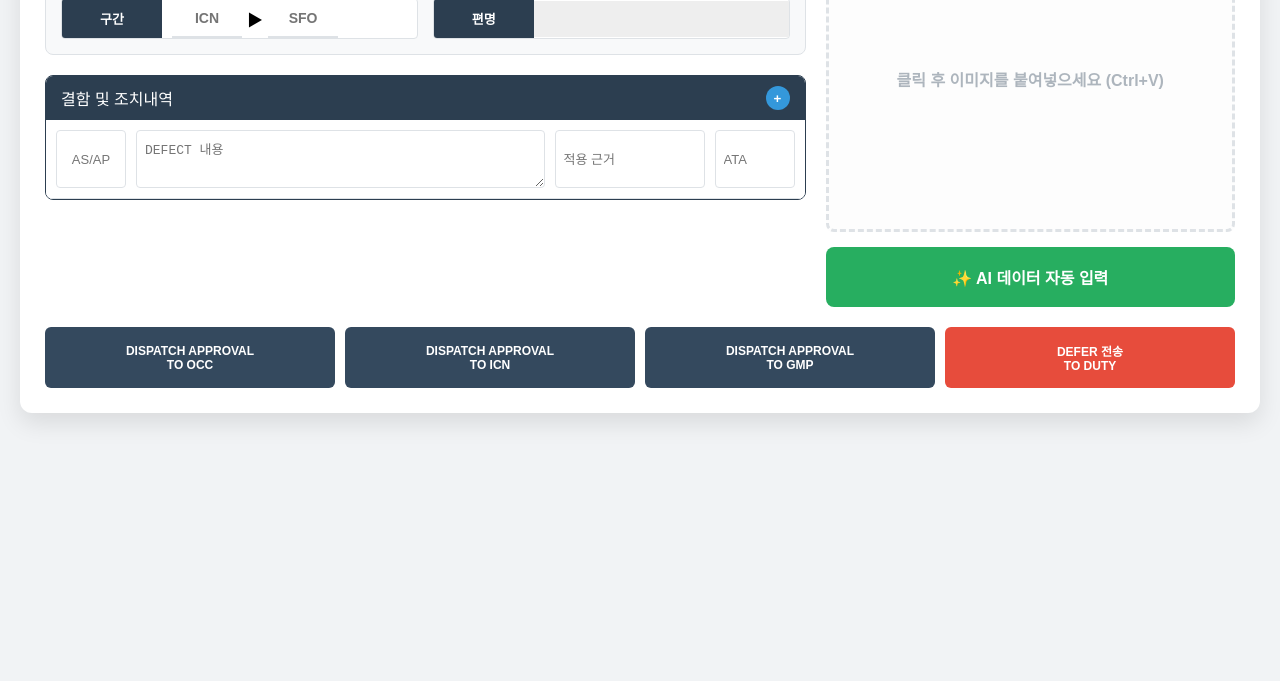
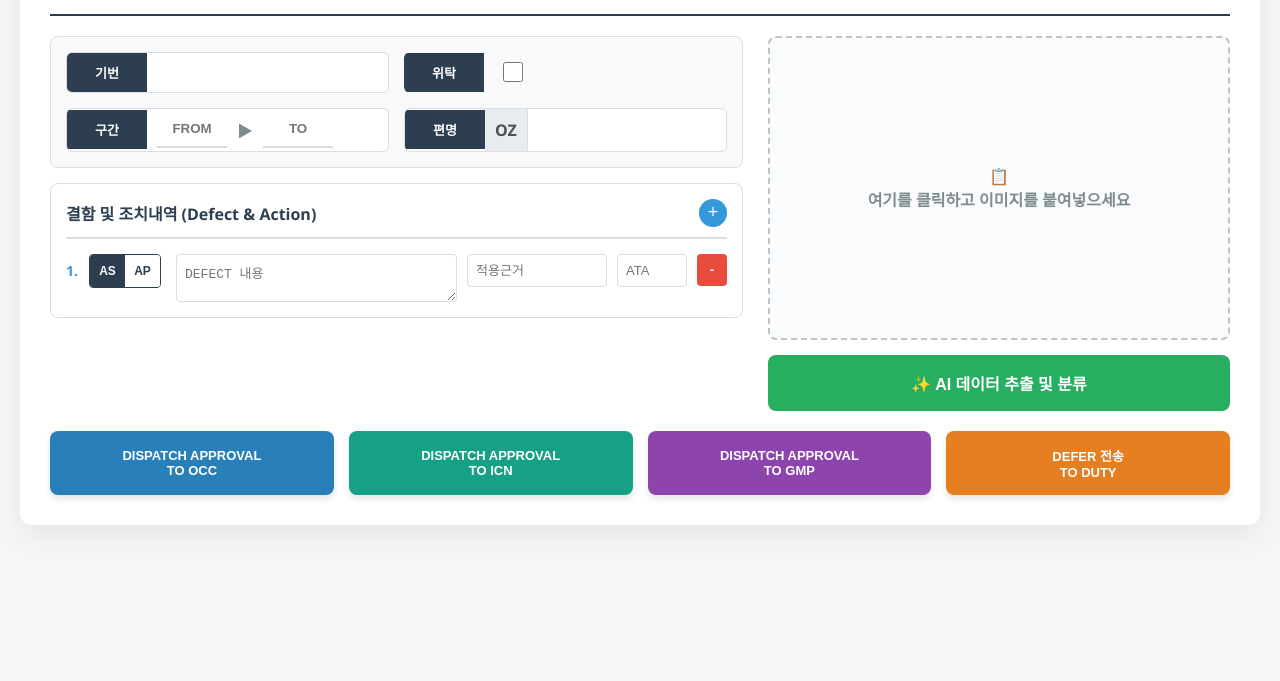
Before and after one commit to hosungsong/-New-Repository, a plain HTML site: page index.html in a window 1280 px wide. Shown: the part 119-800 px from the top of the page. Drawn offline with Linux system fonts and the light colour scheme.

Commit message:
Update index.html

```diff
--- a/index.html
+++ b/index.html
@@ -6,130 +6,200 @@
     <title>AI Log Scanner PRO</title>
     <style>
         :root {
-            --primary: #2c3e50; --secondary: #3498db; --success: #27ae60;
-            --danger: #e74c3c; --bg: #f1f3f5; --border: #dee2e6;
+            --primary: #2c3e50; --secondary: #3498db; --border: #dcdde1; --bg: #f4f7f6;
         }
-        body { font-family: 'Malgun Gothic', sans-serif; background: var(--bg); margin: 0; padding: 20px; display: flex; justify-content: center; }
-        .container { width: 100%; max-width: 1200px; background: white; padding: 25px; border-radius: 12px; box-shadow: 0 10px 25px rgba(0,0,0,0.1); }
+        body { font-family: 'Segoe UI', 'Malgun Gothic', sans-serif; background: var(--bg); margin: 0; padding: 20px; display: flex; justify-content: center; }
+        .main-container { width: 100%; max-width: 1300px; background: white; padding: 30px; border-radius: 12px; box-shadow: 0 8px 30px rgba(0,0,0,0.08); }
 
-        .layout { display: flex; gap: 20px; margin-bottom: 20px; }
-        .form-area { flex: 1.3; }
-        .ai-area { flex: 0.7; display: flex; flex-direction: column; gap: 15px; }
+        .header { border-bottom: 2px solid var(--primary); padding-bottom: 10px; margin-bottom: 20px; color: var(--primary); }
+        .top-section { display: flex; gap: 25px; margin-bottom: 20px; }
+
+        /* 왼쪽 패널 */
+        .left-panel { flex: 1.2; display: flex; flex-direction: column; gap: 15px; }
 
         /* 상단 고정 필드 */
-        .grid-header { display: grid; grid-template-columns: 1fr 1fr; gap: 15px; margin-bottom: 20px; background: #f8f9fa; padding: 15px; border-radius: 8px; border: 1px solid var(--border); }
-        .field { display: flex; align-items: center; border: 1px solid var(--border); border-radius: 4px; background: white; overflow: hidden; }
-        .field label { width: 80px; background: var(--primary); color: white; padding: 10px; font-size: 13px; font-weight: bold; text-align: center; }
-        .field input { flex: 1; border: none; padding: 10px; outline: none; font-size: 14px; }
+        .static-fields { display: grid; grid-template-columns: 1fr 1fr; gap: 15px; background: #f8f9fa; padding: 15px; border-radius: 8px; border: 1px solid var(--border); }
+        .input-group { display: flex; align-items: center; background: white; border: 1px solid var(--border); border-radius: 6px; overflow: hidden; }
+        .input-group label { background: var(--primary); color: white; padding: 10px; font-weight: bold; font-size: 13px; width: 60px; text-align: center; }
+        .input-group input[type="text"] { flex: 1; border: none; padding: 10px; outline: none; }
 
-        /* 구간 & 편명 특수 */
-        .leg-box { display: flex; align-items: center; gap: 5px; padding: 0 10px; }
-        .leg-box input { width: 50px !important; text-align: center; border-bottom: 2px solid var(--border) !important; flex: none; font-weight: bold; }
+        /* 편명 OZ 프리픽스 */
+        .prefix { background: #e9ecef; color: #495057; font-weight: bold; padding: 10px; border-right: 1px solid var(--border); }
 
-        /* 동적 테이블 */
-        .dynamic-section { border: 1px solid var(--primary); border-radius: 8px; overflow: hidden; }
-        .section-bar { background: var(--primary); color: white; padding: 10px 15px; display: flex; justify-content: space-between; align-items: center; }
-        .btn-add { background: var(--secondary); border: none; color: white; width: 24px; height: 24px; border-radius: 50%; cursor: pointer; font-weight: bold; }
+        /* 구간 (Leg) */
+        .leg-inputs { display: flex; align-items: center; padding: 0 10px; }
+        .leg-inputs input { width: 50px; text-align: center; font-weight: bold; text-transform: uppercase; border-bottom: 2px solid var(--border) !important; border-radius: 0; padding: 5px; }
+        .leg-inputs span { margin: 0 10px; color: #7f8c8d; }
 
-        .row-item { display: grid; grid-template-columns: 70px 1fr 150px 80px; gap: 10px; padding: 10px; border-bottom: 1px solid var(--border); background: white; }
-        .row-item input, .row-item textarea { border: 1px solid var(--border); padding: 8px; border-radius: 4px; font-size: 13px; }
-        .row-item textarea { height: 40px; resize: vertical; }
+        /* 동적 결함 영역 */
+        .dynamic-container { border: 1px solid var(--border); border-radius: 8px; padding: 15px; background: white; }
+        .dynamic-header { display: flex; justify-content: space-between; align-items: center; margin-bottom: 15px; font-weight: bold; color: var(--primary); border-bottom: 2px solid var(--border); padding-bottom: 10px;}
+        .btn-add { background: var(--secondary); color: white; border: none; width: 28px; height: 28px; border-radius: 50%; font-size: 18px; cursor: pointer; }
 
-        /* AI 패널 */
-        #pasteArea { flex: 1; border: 3px dashed var(--border); border-radius: 8px; display: flex; align-items: center; justify-content: center; background: #fdfdfd; cursor: pointer; min-height: 300px; color: #adb5bd; font-weight: bold; text-align: center; overflow: hidden; }
+        /* 결함 Row 디자인 */
+        .defect-row { display: grid; grid-template-columns: 100px 1fr 140px 70px 30px; gap: 10px; align-items: start; margin-bottom: 10px; padding-bottom: 10px; border-bottom: 1px dashed var(--border); }
+        .defect-row:last-child { border-bottom: none; margin-bottom: 0; padding-bottom: 0; }
+
+        /* AS/AP 토글버튼 & 넘버링 */
+        .idx-wrapper { display: flex; align-items: center; gap: 8px; }
+        .idx-num { font-weight: bold; color: var(--secondary); font-size: 14px; width: 15px;}
+        .toggle-box { display: flex; border: 1px solid var(--primary); border-radius: 4px; overflow: hidden; height: 32px; width: 70px;}
+        .toggle-btn { flex: 1; background: white; color: var(--primary); border: none; font-weight: bold; font-size: 12px; cursor: pointer; transition: 0.2s; padding: 0;}
+        .toggle-btn.active { background: var(--primary); color: white; }
+
+        .defect-row input[type="text"], .defect-row textarea { width: 100%; border: 1px solid var(--border); border-radius: 4px; padding: 8px; box-sizing: border-box; font-size: 13px; }
+        .defect-row textarea { resize: vertical; min-height: 40px; }
+
+        .btn-remove { background: #e74c3c; color: white; border: none; border-radius: 4px; height: 32px; font-weight: bold; cursor: pointer; }
+
+        /* 오른쪽 AI 영역 */
+        .right-panel { flex: 0.8; display: flex; flex-direction: column; gap: 15px; }
+        #pasteArea { flex: 1; border: 2px dashed #bdc3c7; border-radius: 8px; display: flex; align-items: center; justify-content: center; background: #fafbfc; cursor: pointer; color: #7f8c8d; font-weight: bold; overflow: hidden; min-height: 300px; text-align: center; }
         #pasteArea img { max-width: 100%; max-height: 100%; object-fit: contain; }
-        .btn-run { background: var(--success); color: white; border: none; padding: 18px; border-radius: 8px; font-size: 16px; font-weight: bold; cursor: pointer; transition: 0.2s; }
-        .btn-run:hover { opacity: 0.9; transform: translateY(-2px); }
+        .btn-extract { background: #27ae60; color: white; border: none; padding: 16px; border-radius: 8px; font-size: 16px; font-weight: bold; cursor: pointer; }
 
-        /* 하단 버튼 */
-        .footer-btns { display: grid; grid-template-columns: repeat(4, 1fr); gap: 10px; margin-top: 20px; }
-        .btn-send { background: #34495e; color: white; border: none; padding: 15px; border-radius: 6px; font-size: 12px; font-weight: bold; cursor: pointer; }
-        .btn-duty { background: var(--danger); }
+        /* 하단 버튼 (4가지 세련된 색상) */
+        .bottom-section { display: grid; grid-template-columns: repeat(4, 1fr); gap: 15px; margin-top: 10px; }
+        .btn-mail { color: white; border: none; padding: 15px 10px; border-radius: 8px; font-size: 13px; font-weight: bold; cursor: pointer; transition: 0.2s; box-shadow: 0 4px 6px rgba(0,0,0,0.1); }
+        .btn-mail:hover { transform: translateY(-2px); opacity: 0.9; }
+
+        .bg-occ { background: #2980b9; }  /* 세련된 블루 */
+        .bg-icn { background: #16a085; }  /* 청록색 */
+        .bg-gmp { background: #8e44ad; }  /* 보라색 */
+        .bg-duty { background: #e67e22; } /* 오렌지색 */
     </style>
 </head>
 <body>
 
-<div class="container">
-    <div class="layout">
-        <div class="form-area">
-            <div class="grid-header">
-                <div class="field"><label>기번</label><input type="text" id="regNo"></div>
-                <div class="field" style="background:transparent; border:none;">
+<div class="main-container">
+    <div class="header"><h2>✈️ AI Log Scanner PRO</h2></div>
+
+    <div class="top-section">
+        <div class="left-panel">
+            <div class="static-fields">
+                <div class="input-group"><label>기번</label><input type="text" id="regNo"></div>
+                <div class="input-group" style="background:transparent; border:none;">
                     <label style="border-radius:4px 0 0 4px">위탁</label>
                     <div style="padding-left:15px; display:flex; align-items:center;">
                         <input type="checkbox" id="handover" style="width:20px; height:20px;">
                     </div>
                 </div>
-                <div class="field">
+                <div class="input-group">
                     <label>구간</label>
-                    <div class="leg-box">
-                        <input type="text" id="legFrom" maxlength="3" placeholder="ICN">
+                    <div class="leg-inputs">
+                        <input type="text" id="legFrom" maxlength="3" placeholder="FROM">
                         <span>▶</span>
-                        <input type="text" id="legTo" maxlength="3" placeholder="SFO">
+                        <input type="text" id="legTo" maxlength="3" placeholder="TO">
                     </div>
                 </div>
-                <div class="field"><label>편명</label><input type="text" id="flightNo" readonly style="background:#eee;"></div>
+                <div class="input-group">
+                    <label>편명</label>
+                    <span class="prefix">OZ</span>
+                    <input type="text" id="flightNo">
+                </div>
             </div>
 
-            <div class="dynamic-section">
-                <div class="section-bar">
-                    <span>결함 및 조치내역</span>
+            <div class="dynamic-container">
+                <div class="dynamic-header">
+                    <span>결함 및 조치내역 (Defect & Action)</span>
                     <button class="btn-add" onclick="addRow()">+</button>
                 </div>
-                <div id="rowContainer"></div>
+                <div id="defectRowsContainer"></div>
             </div>
         </div>
 
-        <div class="ai-area">
-            <div id="pasteArea">클릭 후 이미지를 붙여넣으세요 (Ctrl+V)</div>
-            <button class="btn-run" onclick="processAI()">✨ AI 데이터 자동 입력</button>
+        <div class="right-panel">
+            <div id="pasteArea">📋<br>여기를 클릭하고 이미지를 붙여넣으세요</div>
+            <button class="btn-extract" onclick="extractText()">✨ AI 데이터 추출 및 분류</button>
         </div>
     </div>
 
-    <div class="footer-btns">
-        <button class="btn-send" onclick="alert('OCC 전송')">DISPATCH APPROVAL<br>TO OCC</button>
-        <button class="btn-send" onclick="alert('ICN 전송')">DISPATCH APPROVAL<br>TO ICN</button>
-        <button class="btn-send" onclick="alert('GMP 전송')">DISPATCH APPROVAL<br>TO GMP</button>
-        <button class="btn-send btn-duty" onclick="alert('DUTY 전송')">DEFER 전송<br>TO DUTY</button>
+    <div class="bottom-section">
+        <button class="btn-mail bg-occ" onclick="alert('OCC 전송')">DISPATCH APPROVAL<br>TO OCC</button>
+        <button class="btn-mail bg-icn" onclick="alert('ICN 전송')">DISPATCH APPROVAL<br>TO ICN</button>
+        <button class="btn-mail bg-gmp" onclick="alert('GMP 전송')">DISPATCH APPROVAL<br>TO GMP</button>
+        <button class="btn-mail bg-duty" onclick="alert('DUTY 전송')">DEFER 전송<br>TO DUTY</button>
     </div>
 </div>
 
 <script>
-    let pastedFile = null;
-    let count = 0;
+    let fileToUpload = null;
+    let rowIdCounter = 0;
 
-    // --- 엑셀 데이터 매칭용 DB ---
     const DB = {
-        flights: { "ICN-SFO": "OZ212", "SFO-ICN": "OZ211", "ICN-LHR": "OZ521" },
-        ata: { "INTERPHONE": "23", "TIRE": "32", "BRAKE": "32", "ENGINE": "72" }
+        flights: { "ICN-SFO": "212", "SFO-ICN": "211", "ICN-LAX": "202" },
+        ata: { "INTERPHONE": "23", "TIRE": "32", "BRAKE": "32" }
     };
 
-    function addRow() {
-        count++;
-        const container = document.getElementById('rowContainer');
-        const div = document.createElement('div');
-        div.className = 'row-item';
-        div.innerHTML = `
-            <input type="text" id="asAp-${count}" placeholder="AS/AP" style="text-align:center">
-            <textarea id="defect-${count}" placeholder="DEFECT 내용" oninput="matchATA(${count})"></textarea>
-            <input type="text" id="reason-${count}" placeholder="적용 근거">
-            <input type="text" id="ata-${count}" placeholder="ATA">
+    // --- 행(Row) 조작 함수 ---
+    function addRow(data = {}) {
+        rowIdCounter++;
+        const id = rowIdCounter;
+        const container = document.getElementById('defectRowsContainer');
+        const row = document.createElement('div');
+        row.className = 'defect-row';
+        row.id = `row-${id}`;
+
+        // AS/AP 기본값 설정
+        const isAp = data.asAp === 'AP';
+        const asClass = isAp ? '' : 'active';
+        const apClass = isAp ? 'active' : '';
+        const hiddenVal = isAp ? 'AP' : 'AS';
+
+        row.innerHTML = `
+            <div class="idx-wrapper">
+                <span class="idx-num"></span>
+                <div class="toggle-box">
+                    <button type="button" class="toggle-btn ${asClass}" id="btn-as-${id}" onclick="setAsAp(${id}, 'AS')">AS</button>
+                    <button type="button" class="toggle-btn ${apClass}" id="btn-ap-${id}" onclick="setAsAp(${id}, 'AP')">AP</button>
+                </div>
+                <input type="hidden" id="asAp-${id}" value="${hiddenVal}">
+            </div>
+            <textarea id="defect-${id}" placeholder="DEFECT 내용" oninput="matchATA(${id})">${data.defect || ''}</textarea>
+            <input type="text" id="reason-${id}" placeholder="적용근거" value="${data.reason || ''}">
+            <input type="text" id="ata-${id}" placeholder="ATA" value="${data.ata || ''}">
+            <button class="btn-remove" onclick="removeRow(${id})">-</button>
         `;
-        container.appendChild(div);
+        container.appendChild(row);
+        updateRowNumbers();
+
+        if(!data.ata && data.defect) matchATA(id);
     }
 
-    // 구간 자동 이동 및 편명 매칭
+    function removeRow(id) {
+        const rows = document.querySelectorAll('.defect-row');
+        if(rows.length <= 1) return alert("최소 1개의 항목은 필요합니다.");
+        document.getElementById(`row-${id}`).remove();
+        updateRowNumbers();
+    }
+
+    function updateRowNumbers() {
+        document.querySelectorAll('.defect-row').forEach((row, index) => {
+            row.querySelector('.idx-num').innerText = `${index + 1}.`;
+        });
+    }
+
+    // AS / AP 토글 동작
+    function setAsAp(id, type) {
+        document.getElementById(`btn-as-${id}`).classList.remove('active');
+        document.getElementById(`btn-ap-${id}`).classList.remove('active');
+        document.getElementById(`btn-${type.toLowerCase()}-${id}`).classList.add('active');
+        document.getElementById(`asAp-${id}`).value = type;
+    }
+
+    // --- 부가 기능 (매칭 및 자동 탭) ---
     document.getElementById('legFrom').addEventListener('input', function() {
         if(this.value.length === 3) document.getElementById('legTo').focus();
     });
+
     document.getElementById('legTo').addEventListener('input', function() {
         if(this.value.length === 3) {
             const route = document.getElementById('legFrom').value.toUpperCase() + "-" + this.value.toUpperCase();
-            document.getElementById('flightNo').value = DB.flights[route] || "매칭없음";
+            // DB에 있으면 넣고, 없으면 빈칸 (사용자가 직접 입력하도록)
+            if(DB.flights[route]) document.getElementById('flightNo').value = DB.flights[route];
         }
     });
 
-    // ATA 자동 매칭
     function matchATA(id) {
         const text = document.getElementById(`defect-${id}`).value.toUpperCase();
         for (const [key, val] of Object.entries(DB.ata)) {
@@ -140,54 +210,56 @@
         }
     }
 
-    // 이미지 붙여넣기
+    // --- AI 통신 ---
+    window.onload = () => addRow();
+
     document.getElementById('pasteArea').addEventListener('paste', (e) => {
+        e.preventDefault();
         const items = (e.clipboardData || e.originalEvent.clipboardData).items;
         for (const item of items) {
             if (item.type.indexOf("image") !== -1) {
-                pastedFile = item.getAsFile();
-                const url = URL.createObjectURL(pastedFile);
+                fileToUpload = item.getAsFile();
+                const url = URL.createObjectURL(fileToUpload);
                 document.getElementById('pasteArea').innerHTML = `<img src="${url}">`;
+                break;
             }
         }
     });
 
-    // AI 프로세싱
-    async function processAI() {
-        if (!pastedFile) return alert("이미지를 먼저 붙여넣으세요.");
-        const btn = document.querySelector('.btn-run');
-        btn.innerText = "분석 중... ⏳";
+    async function extractText() {
+        if (!fileToUpload) return alert("이미지를 먼저 붙여넣으세요!");
+        const btn = document.querySelector('.btn-extract');
+        btn.innerText = "데이터 분석 중... ⏳";
 
         const formData = new FormData();
-        formData.append("file", pastedFile);
+        formData.append("file", fileToUpload);
 
         try {
             const res = await fetch("/ocr", { method: "POST", body: formData });
             const data = await res.json();
 
+            if(data.error) throw new Error(data.error);
+
+            // 고정 필드 채우기
             document.getElementById('regNo').value = data.regNo || "";
             document.getElementById('handover').checked = data.isHandover || false;
             document.getElementById('legFrom').value = data.legFrom || "";
             document.getElementById('legTo').value = data.legTo || "";
-            // 편명 자동 업데이트 트리거
-            document.getElementById('legTo').dispatchEvent(new Event('input'));
+            document.getElementById('legTo').dispatchEvent(new Event('input')); // 편명 매칭
 
-            const container = document.getElementById('rowContainer');
-            container.innerHTML = ""; count = 0;
-
-            data.items.forEach(item => {
+            // 동적 행 초기화 후 채우기
+            document.getElementById('defectRowsContainer').innerHTML = "";
+            if(data.items && data.items.length > 0) {
+                data.items.forEach(item => addRow(item));
+            } else {
                 addRow();
-                document.getElementById(`asAp-${count}`).value = item.asAp;
-                document.getElementById(`defect-${count}`).value = item.defect;
-                document.getElementById(`reason-${count}`).value = item.reason;
-                document.getElementById(`ata-${count}`).value = item.ata;
-                matchATA(count);
-            });
-        } catch (e) { alert("분석 실패!"); }
-        finally { btn.innerText = "✨ AI 데이터 자동 입력"; }
+            }
+        } catch (e) {
+            alert("서버 통신 실패: " + e.message);
+        } finally {
+            btn.innerText = "✨ AI 데이터 추출 및 분류";
+        }
     }
-
-    window.onload = addRow;
 </script>
 </body>
 </html>
```
